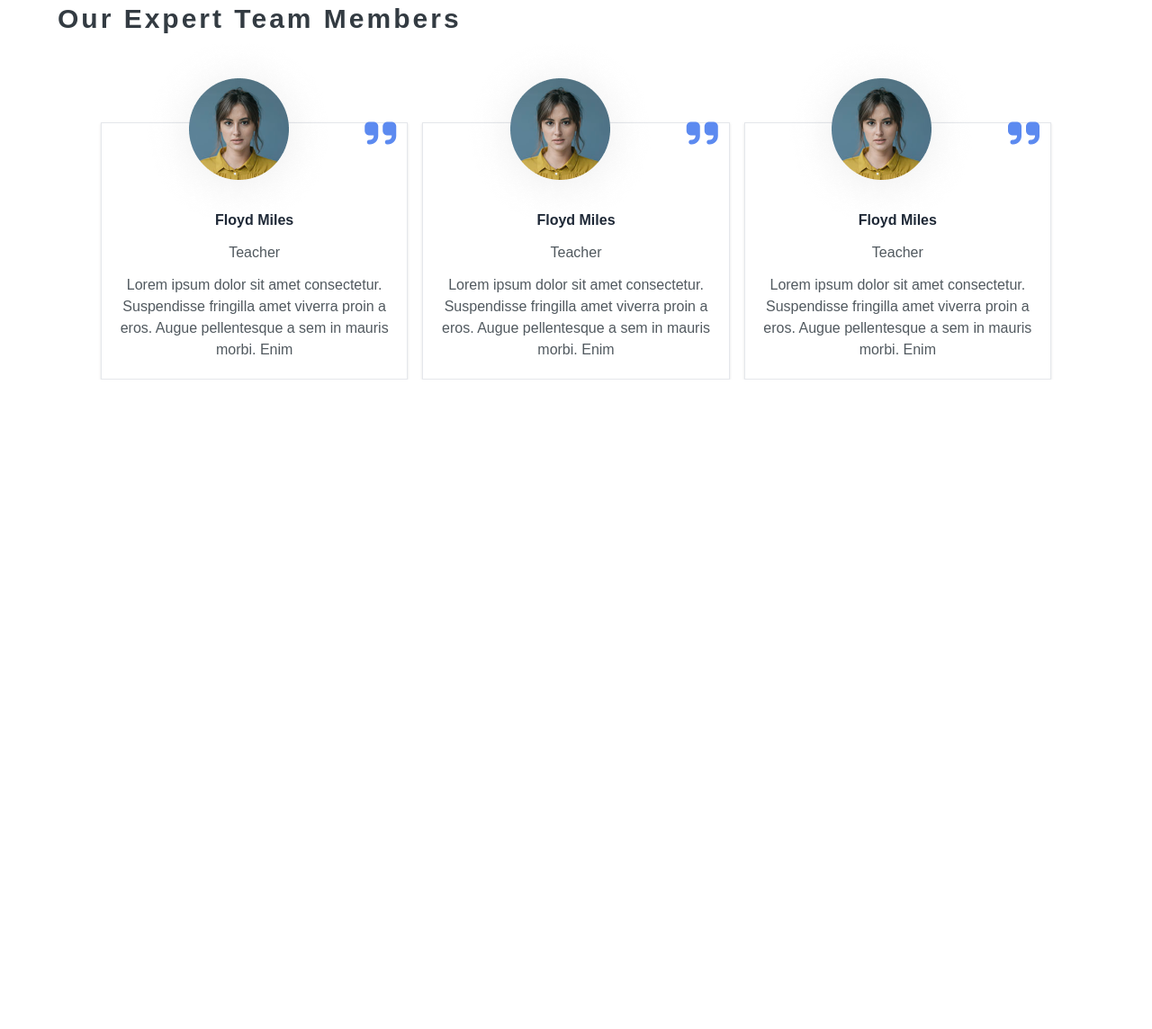
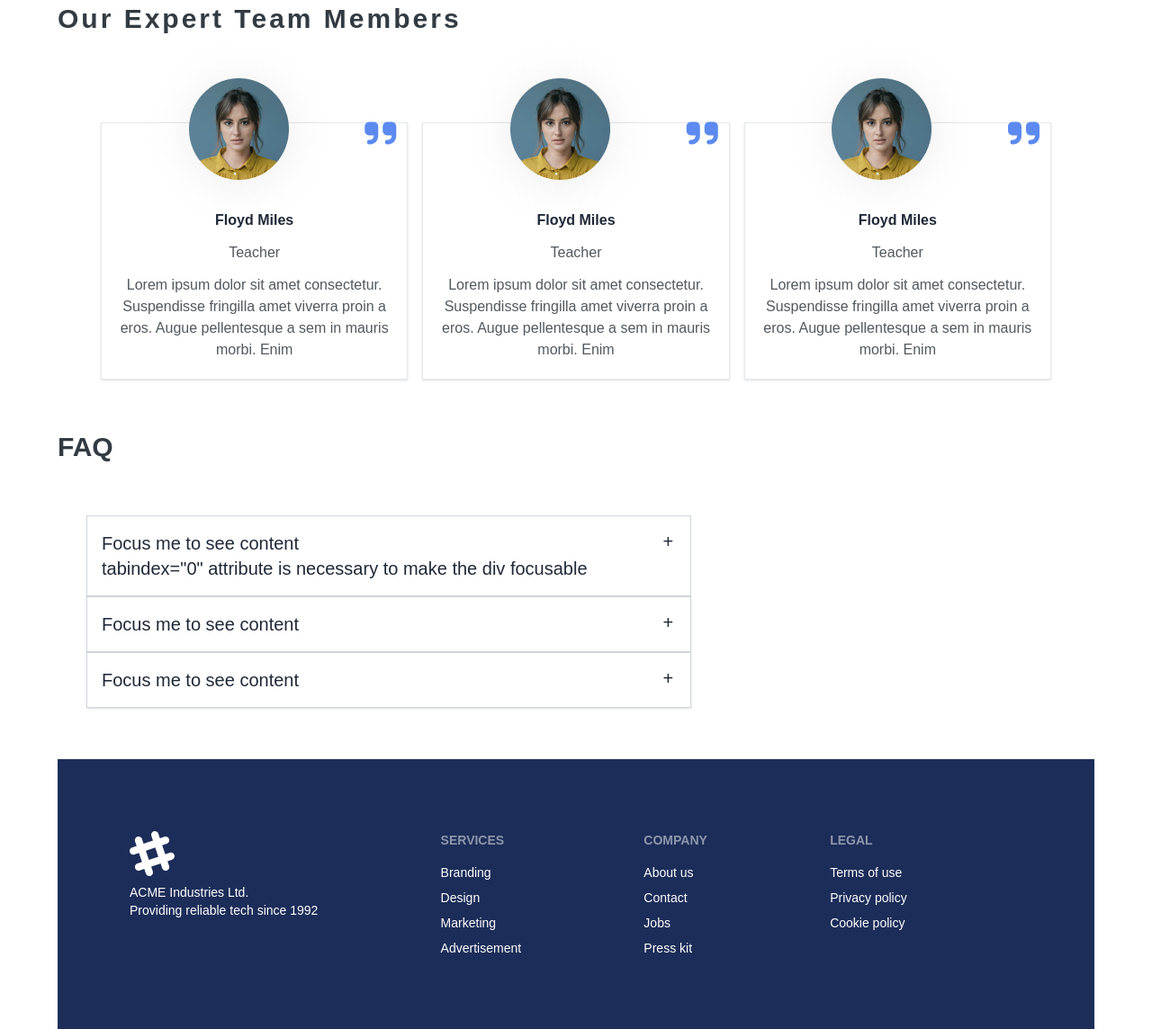
Before and after one commit to soyindrila-ghosh/Tech_Bridge, a website: page src/index.html in a window 1280 px wide. Shown: the part 4915-6059 px from the top of the page at 90% size. Before the commit the page ends 5337 px from the top, so only its background shows below. Drawn offline with Linux system fonts and the light colour scheme; a web font is replaced by a local one.

Commit message:
content add in about.html file

```diff
--- a/src/index.html
+++ b/src/index.html
@@ -499,11 +499,71 @@
 
 </section>
 
+<!-------------        faq questions------------------->
+
+ <section>
+     <div class="mt-[5%] ">
+         <h2 class="text-[#333B42] text-3xl font-bold">
+             FAQ
+         </h2>
+     </div>
+     <div class=" lg:max-w-5xl  px-8 mt-[5%] ">
+         <div tabindex="0" class="collapse collapse-plus   max-w-2xl  border border-gray-300    bg-base-1300shadow ">
+             <div class="collapse-title text-xl font-medium">
+                 Focus me to see content <br>
+                 <p>tabindex="0" attribute is necessary to make the div focusable</p>
+             </div>
+
+         </div>
+         <div tabindex="0" class="collapse collapse-plus  max-w-2xl   border   border-gray-300 bg-base-100 shadow ">
+             <div class="collapse-title text-xl font-medium">
+                 Focus me to see content
+             </div>
+
+         </div>
+         <div tabindex="0" class="collapse collapse-plus  max-w-2xl   border   border-gray-300 bg-base-100 shadow  ">
+             <div class="collapse-title text-xl font-medium">
+                 Focus me to see content
+             </div>
+
+         </div>
+     </div>
+ </section>
+<!-- -------------------          footer------------->
+        <footer class="footer p-10 bg-[#1c2d59] w-full mt-[5%] text-white">
+
+           <div class="max-w-6xl p-10 footer text-white mx-auto">
+               <div class="">
+                   <svg width="50" height="50" viewBox="0 0 24 24" xmlns="http://www.w3.org/2000/svg" fill-rule="evenodd" clip-rule="evenodd" class="fill-current"><path d="M22.672 15.226l-2.432.811.841 2.515c.33 1.019-.209 2.127-1.23 2.456-1.15.325-2.148-.321-2.463-1.226l-.84-2.518-5.013 1.677.84 2.517c.391 1.203-.434 2.542-1.831 2.542-.88 0-1.601-.564-1.86-1.314l-.842-2.516-2.431.809c-1.135.328-2.145-.317-2.463-1.229-.329-1.018.211-2.127 1.231-2.456l2.432-.809-1.621-4.823-2.432.808c-1.355.384-2.558-.59-2.558-1.839 0-.817.509-1.582 1.327-1.846l2.433-.809-.842-2.515c-.33-1.02.211-2.129 1.232-2.458 1.02-.329 2.13.209 2.461 1.229l.842 2.515 5.011-1.677-.839-2.517c-.403-1.238.484-2.553 1.843-2.553.819 0 1.585.509 1.85 1.326l.841 2.517 2.431-.81c1.02-.33 2.131.211 2.461 1.229.332 1.018-.21 2.126-1.23 2.456l-2.433.809 1.622 4.823 2.433-.809c1.242-.401 2.557.484 2.557 1.838 0 .819-.51 1.583-1.328 1.847m-8.992-6.428l-5.01 1.675 1.619 4.828 5.011-1.674-1.62-4.829z"></path></svg>
+                   <p>ACME Industries Ltd.<br/>Providing reliable tech since 1992</p>
+               </div>
+               <div>
+                   <span class="footer-title">Services</span>
+                   <a class="link link-hover">Branding</a>
+                   <a class="link link-hover">Design</a>
+                   <a class="link link-hover">Marketing</a>
+                   <a class="link link-hover">Advertisement</a>
+               </div>
+               <div>
+                   <span class="footer-title">Company</span>
+                   <a class="link link-hover">About us</a>
+                   <a class="link link-hover">Contact</a>
+                   <a class="link link-hover">Jobs</a>
+                   <a class="link link-hover">Press kit</a>
+               </div>
+               <div>
+                   <span class="footer-title">Legal</span>
+                   <a class="link link-hover">Terms of use</a>
+                   <a class="link link-hover">Privacy policy</a>
+                   <a class="link link-hover">Cookie policy</a>
+               </div>
+           </div>
+        </footer>
 
 
 
 
 
-<script src="index.js"></script>
+        <script src="index.js"></script>
 </body>
 </html>
```
Also changed, not shown: src/about.html (+1 -24 lines), dist/output.css.
